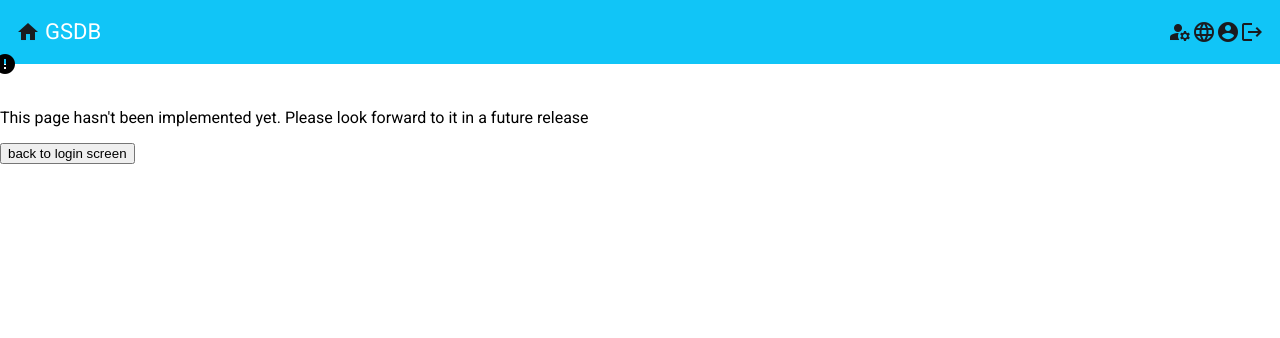
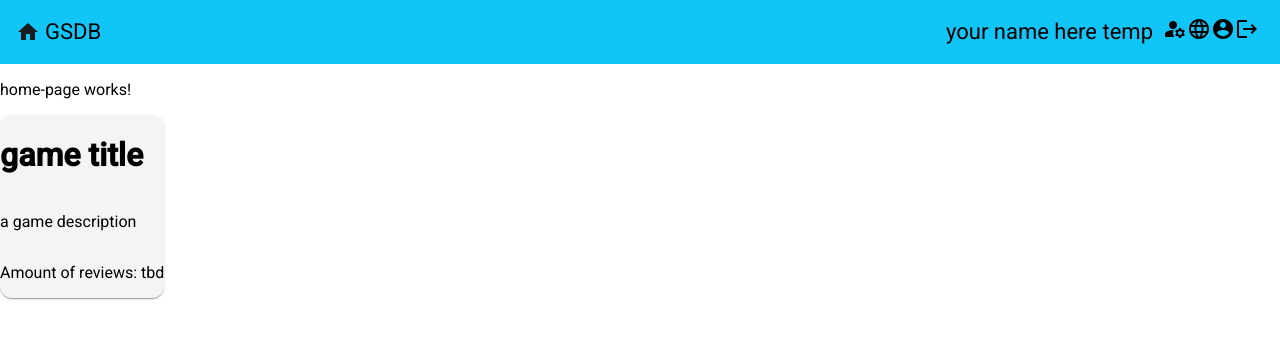
Before and after one commit to JulienRuumpol/grdb_frontend, an Angular app: page /home in a window 1280 px wide. Shown: the top 338 px of the page. Built offline with nearby package versions, Linux system fonts and the light colour scheme.

Commit message:
[add] initial files for home screen layout

```diff
--- a/src/app/app.routes.ts
+++ b/src/app/app.routes.ts
@@ -1,6 +1,7 @@
 import { Routes } from '@angular/router';
 import { LoginPageComponent } from './pages/login-page/login-page.component';
 import { NyiComponent } from './pages/nyi/nyi.component';
+import { HomePageComponent } from './pages/home-page/home-page.component';
 
 export const routes: Routes = [
     {
@@ -10,7 +11,7 @@ export const routes: Routes = [
         path: 'userRole', component: NyiComponent,
     },
     {
-        path: 'home', component: NyiComponent
+        path: 'home', component: HomePageComponent
     },
     {
         path: 'logout', component: NyiComponent
--- a/src/app/components/navbar/navbar-component.css
+++ b/src/app/components/navbar/navbar-component.css
@@ -24,6 +24,6 @@
 }
 
 p {
-    color: white;
+    color: black;
     padding: 5px;
 }
--- a/src/app/components/navbar/navbar-component.html
+++ b/src/app/components/navbar/navbar-component.html
@@ -7,6 +7,8 @@
     <p>GSDB</p>
 
     <span class="fill-space"></span>
+    <p> your name here temp
+    <p>
         <mat-icon class="navbar-icon" (click)="navigateToUserRole()" aria-hidden="false" aria-label="Example home icon"
             fontIcon="manage_accounts"></mat-icon>
         <mat-icon class="navbar-icon-right" (click)="switchLanguage()" aria-hidden="false"
--- /dev/null
+++ b/src/app/pages/home-page/home-page.component.css
@@ -0,0 +1,5 @@
+.game-container {
+    display: flex;
+    flex-basis: 25%;
+    flex-wrap: wrap;
+}
--- /dev/null
+++ b/src/app/pages/home-page/home-page.component.html
@@ -0,0 +1,12 @@
+<p>home-page works!</p>
+
+<div class="game-container">
+
+    <!-- for every retrieved game display a card with information -->
+    <mat-card>
+        <h1> game title</h1>
+        <p> a game description</p>
+        <p> Amount of reviews: tbd </p>
+    </mat-card>
+
+</div>
```
Also changed, not shown: src/app/pages/home-page/home-page.component.ts (added, +15 -0 lines), 1 other file (tests, documents, lock files or other folders). Lines whose indentation alone changed are shown as unchanged.
